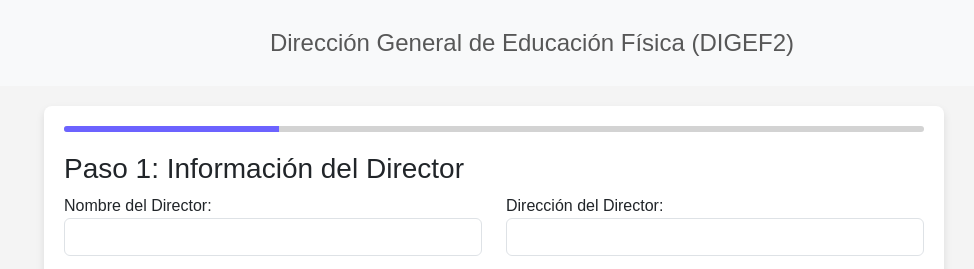
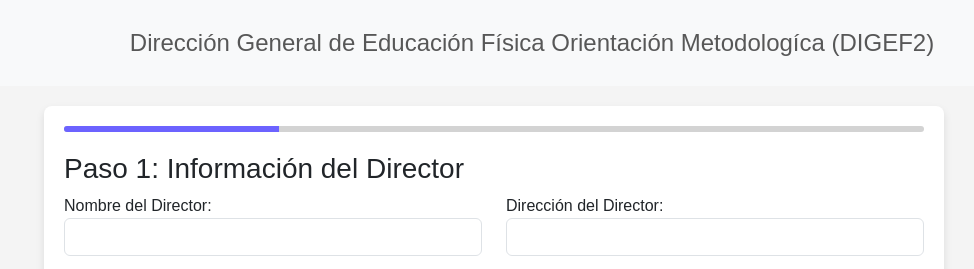
Before and after one commit to osmanmez/fill-pro, a website: page public/index.html in a window 1280 px wide. Shown: the top 269 px of the page, 146-1120 px from the left. Drawn offline with nearby package versions, Linux system fonts and the light colour scheme.

Commit message:
Cambie el Titulo

```diff
--- a/public/index.html
+++ b/public/index.html
@@ -119,7 +119,7 @@
                 <img src="static/logo.png" height="60" alt="Logo" class="d-inline-block align-top">
             </a>
             <div class="mx-auto text-center">
-                <span class="navbar-text h4">Dirección General de Educación Física (DIGEF2)</span>
+                <span class="navbar-text h4">Dirección General de Educación Física Orientación Metodologíca (DIGEF2)</span>
             </div>
         </div>
     </nav>
```
